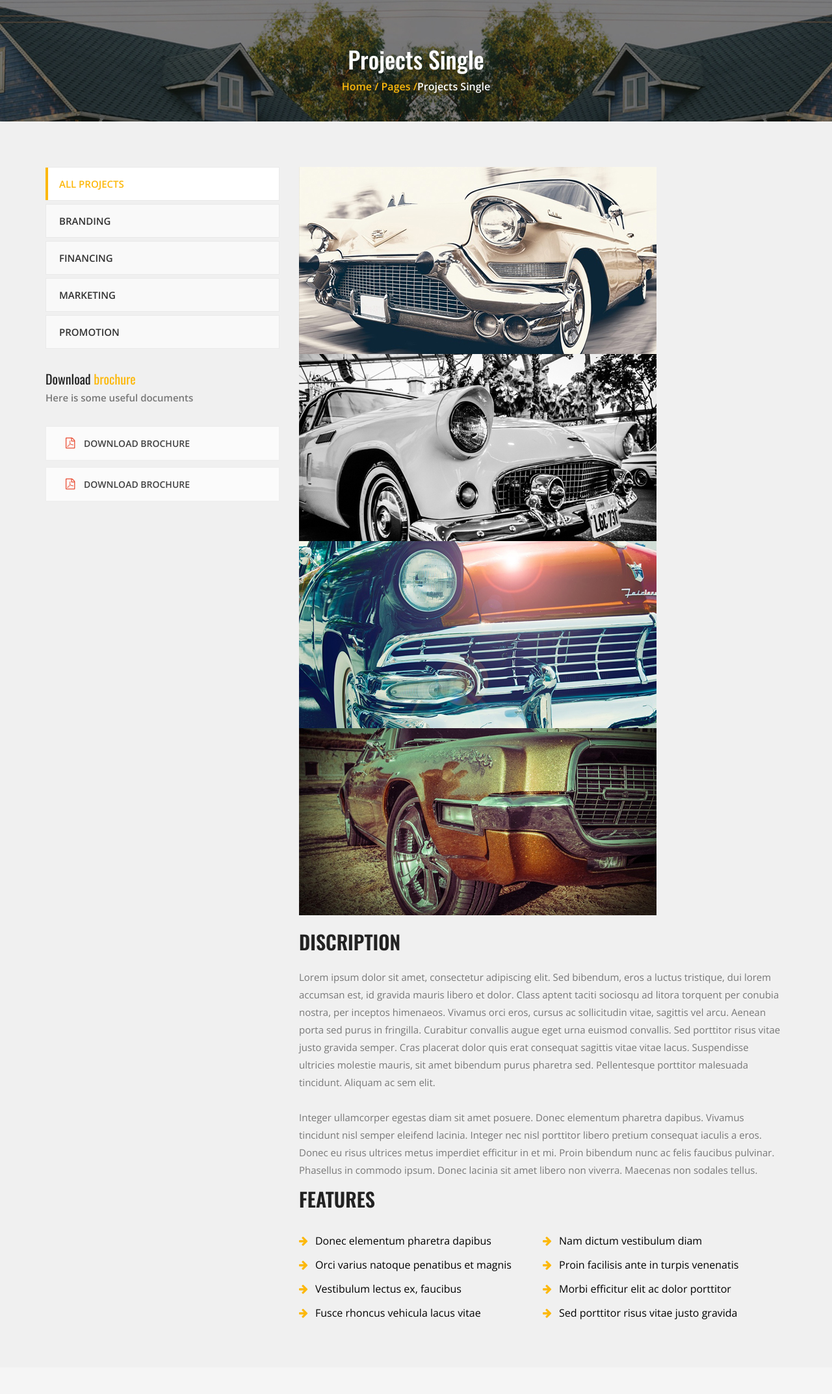
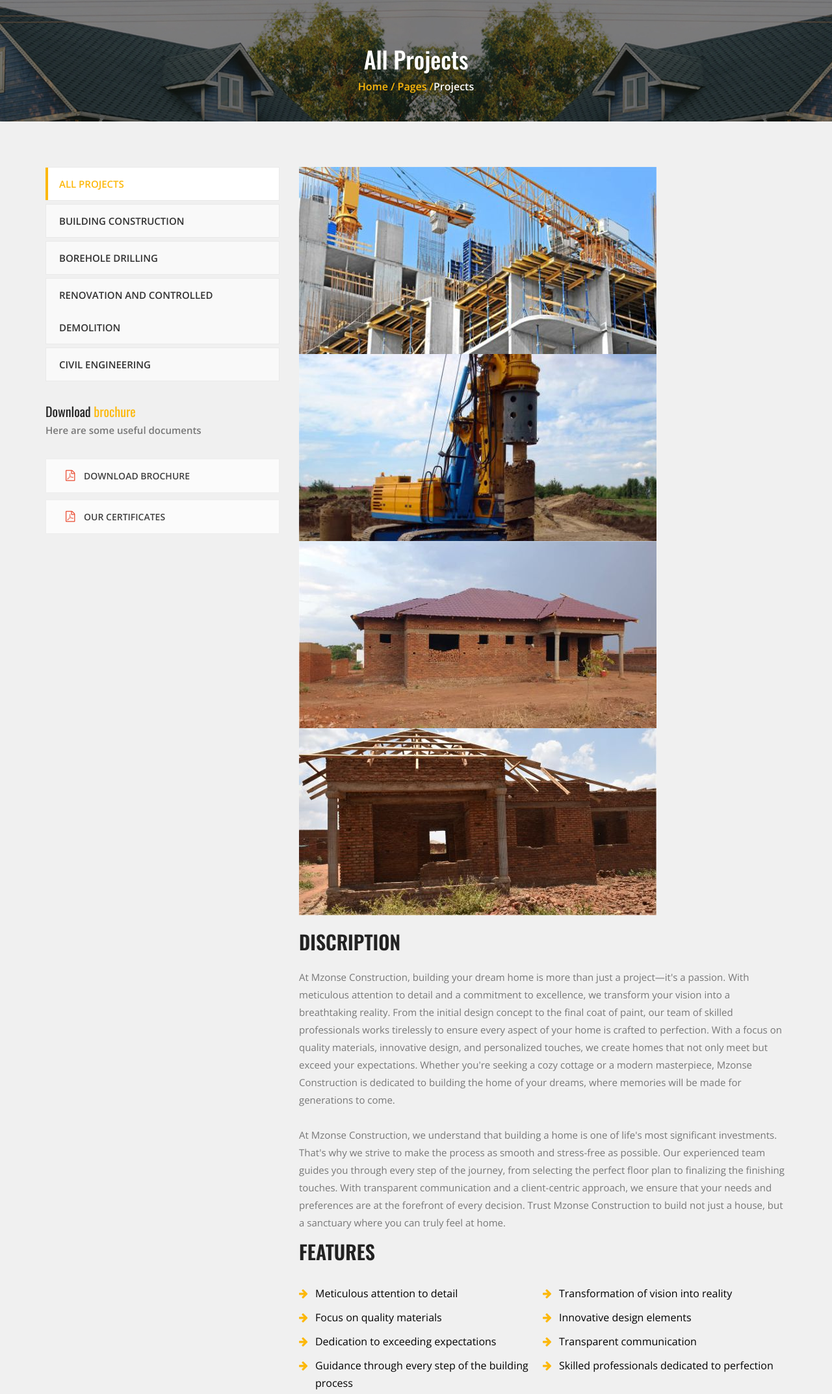
Before and after one commit to Itecrom/mzonseconstruction, a plain HTML site: page projects.html in a window 1280 px wide. Shown: the part 135-2281 px from the top of the page at 65% size. Drawn offline with nearby package versions, Linux system fonts and the light colour scheme.

Commit message:
Final Touch ups, Ready for testing

```diff
--- a/projects.html
+++ b/projects.html
@@ -165,9 +165,9 @@ Borehole Drilling, Concrete Works, Pouring, Pumping and Concrete construction, D
   <!--inner-heading start-->
   <section class="inner-heading">
     <div class="container">
-      <h1>Projects Single</h1>
+      <h1>All Projects</h1>
       <ul class="xs-breadcumb">
-        <li><a href="index.html"> Home / </a> <a href="index.html">Pages /</a>Projects Single</li>
+        <li><a href="index.html"> Home / </a> <a href="index.html">Pages /</a>Projects</li>
       </ul>
     </div>
   </section>
@@ -184,10 +184,10 @@ Borehole Drilling, Concrete Works, Pouring, Pumping and Concrete construction, D
               <ul>
 
                 <li><a class="active" href="#"> All Projects</a></li>
-                <li><a href="#">Branding</a></li>
-                <li><a href="#">Financing</a></li>
-                <li><a href="#">Marketing </a></li>
-                <li><a href="#">Promotion</a></li>
+                <li><a href="#">Building Construction</a></li>
+                <li><a href="#">Borehole Drilling</a></li>
+                <li><a href="#">Renovation and Controlled Demolition </a></li>
+                <li><a href="#">Civil Engineering</a></li>
 
               </ul>
             </div>
@@ -195,10 +195,10 @@ Borehole Drilling, Concrete Works, Pouring, Pumping and Concrete construction, D
           <div class="single-service">
             <div class="sec-title">
               <h2>Download<span> brochure</span></h2>
-              <span>Here is some useful documents</span> </div>
+              <span>Here are some useful documents</span> </div>
             <ul class="brochure-btns">
               <li><a href="#" class="clearfix"><i class="fa fa-file-pdf-o"></i> <span>Download Brochure</span> </a></li>
-              <li><a href="#" class="clearfix"><i class="fa fa-file-pdf-o"></i> <span>Download Brochure</span></a></li>
+              <li><a href="#" class="clearfix"><i class="fa fa-file-pdf-o"></i> <span>Our Certificates</span></a></li>
             </ul>
           </div>
         </div>
@@ -207,28 +207,29 @@ Borehole Drilling, Concrete Works, Pouring, Pumping and Concrete construction, D
             <div class="slider">
               <div class="flexslider innerslider">
                 <ul class="slides">
-                  <li data-thumb="images/services/car1.jpg"> <img src="images/services/car1.jpg" alt=""/> </li>
-                  <li data-thumb="images/services/car2.jpg"> <img src="images/services/car2.jpg" alt=""/> </li>
-                  <li data-thumb="images/services/car3.jpg"> <img src="images/services/car3.jpg" alt=""/> </li>
-                  <li data-thumb="images/services/car4.jpg"> <img src="images/services/car4.jpg" alt=""/> </li>
+                  <li data-thumb="images/services/hou1.jpg"> <img src="images/services/hou1.jpg" alt=""/> </li>
+                  <li data-thumb="images/services/ hou2.jpg"> <img src="images/services/hou2.jpg" alt=""/> </li>
+                  <li data-thumb="images/services/hou3.jpg"> <img src="images/services/hou3.jpg" alt=""/> </li>
+                  <li data-thumb="images/services/hou4.jpg"> <img src="images/services/hou4.jpg" alt=""/> </li>
                 </ul>
               </div>
             </div>
           </div>
           <h3>Discription</h3>
-          <p> Lorem ipsum dolor sit amet, consectetur adipiscing elit. Sed bibendum, eros a luctus tristique, dui lorem accumsan est, id gravida mauris libero et dolor. Class aptent taciti sociosqu ad litora torquent per conubia nostra, per inceptos himenaeos. Vivamus orci eros, cursus ac sollicitudin vitae, sagittis vel arcu. Aenean porta sed purus in fringilla. Curabitur convallis augue eget urna euismod convallis. Sed porttitor risus vitae justo gravida semper. Cras placerat dolor quis erat consequat sagittis vitae vitae lacus. Suspendisse ultricies molestie mauris, sit amet bibendum purus pharetra sed. Pellentesque porttitor malesuada tincidunt. Aliquam ac sem elit. <br/>
+          <p> At Mzonse Construction, building your dream home is more than just a project—it's a passion. With meticulous attention to detail and a commitment to excellence, we transform your vision into a breathtaking reality. From the initial design concept to the final coat of paint, our team of skilled professionals works tirelessly to ensure every aspect of your home is crafted to perfection. With a focus on quality materials, innovative design, and personalized touches, we create homes that not only meet but exceed your expectations. Whether you're seeking a cozy cottage or a modern masterpiece, Mzonse Construction is dedicated to building the home of your dreams, where memories will be made for generations to come.<br/>
             <br/>
-            Integer ullamcorper egestas diam sit amet posuere. Donec elementum pharetra dapibus. Vivamus tincidunt nisl semper eleifend lacinia. Integer nec nisl porttitor libero pretium consequat iaculis a eros. Donec eu risus ultrices metus imperdiet efficitur in et mi. Proin bibendum nunc ac felis faucibus pulvinar. Phasellus in commodo ipsum. Donec lacinia sit amet libero non viverra. Maecenas non sodales tellus.</p>
+            At Mzonse Construction, we understand that building a home is one of life's most significant investments. That's why we strive to make the process as smooth and stress-free as possible. Our experienced team guides you through every step of the journey, from selecting the perfect floor plan to finalizing the finishing touches. With transparent communication and a client-centric approach, we ensure that your needs and preferences are at the forefront of every decision. Trust Mzonse Construction to build not just a house, but a sanctuary where you can truly feel at home.
+            </p>
           <h3>Features</h3>
           <ul class="featureLinks">
-            <li>Donec elementum pharetra dapibus</li>
-            <li>Nam dictum vestibulum diam</li>
-            <li>Orci varius natoque penatibus et magnis</li>
-            <li>Proin facilisis ante in turpis venenatis</li>
-            <li>Vestibulum lectus ex, faucibus</li>
-            <li>Morbi efficitur elit ac dolor porttitor</li>
-            <li>Fusce rhoncus vehicula lacus vitae</li>
-            <li>Sed porttitor risus vitae justo gravida</li>
+            <li>Meticulous attention to detail</li>
+            <li>Transformation of vision into reality</li>
+            <li>Focus on quality materials</li>
+            <li>Innovative design elements</li>
+            <li>Dedication to exceeding expectations</li>
+            <li>Transparent communication</li>
+            <li>Guidance through every step of the building process</li>
+            <li>Skilled professionals dedicated to perfection</li>
           </ul>
         </div>
       </div>
```
Also changed, not shown: about.html (+1 -1 lines), coming-soon.html (+1 -1 lines), contact.html (+1 -1 lines), index.html (+1 -1 lines), our-team.html (+1 -1 lines), service.html (+1 -1 lines), images/services/car1.jpg (deleted), images/services/car2.jpg (deleted), images/services/hou1.jpg (added), images/services/hou2.jpg (added), images/services/hou3.jpg (added), images/services/hou4.jpg (added).
